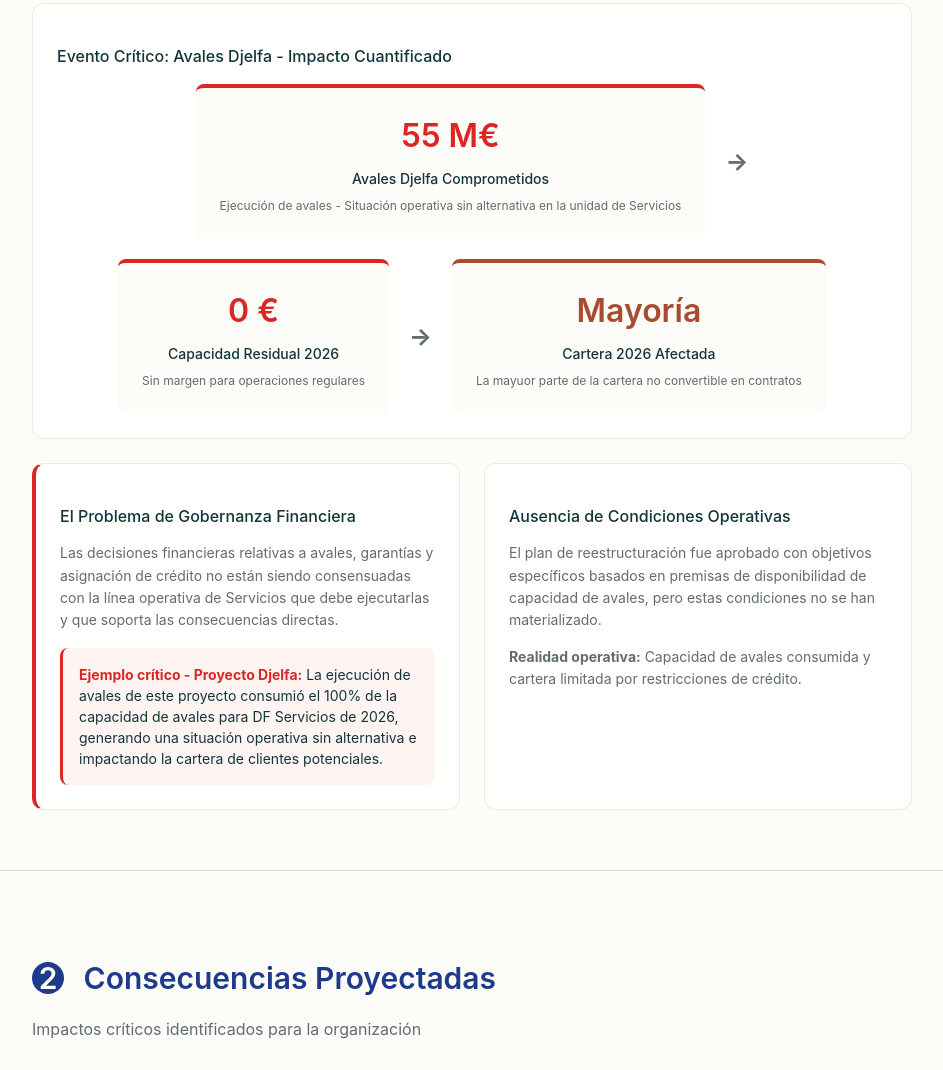
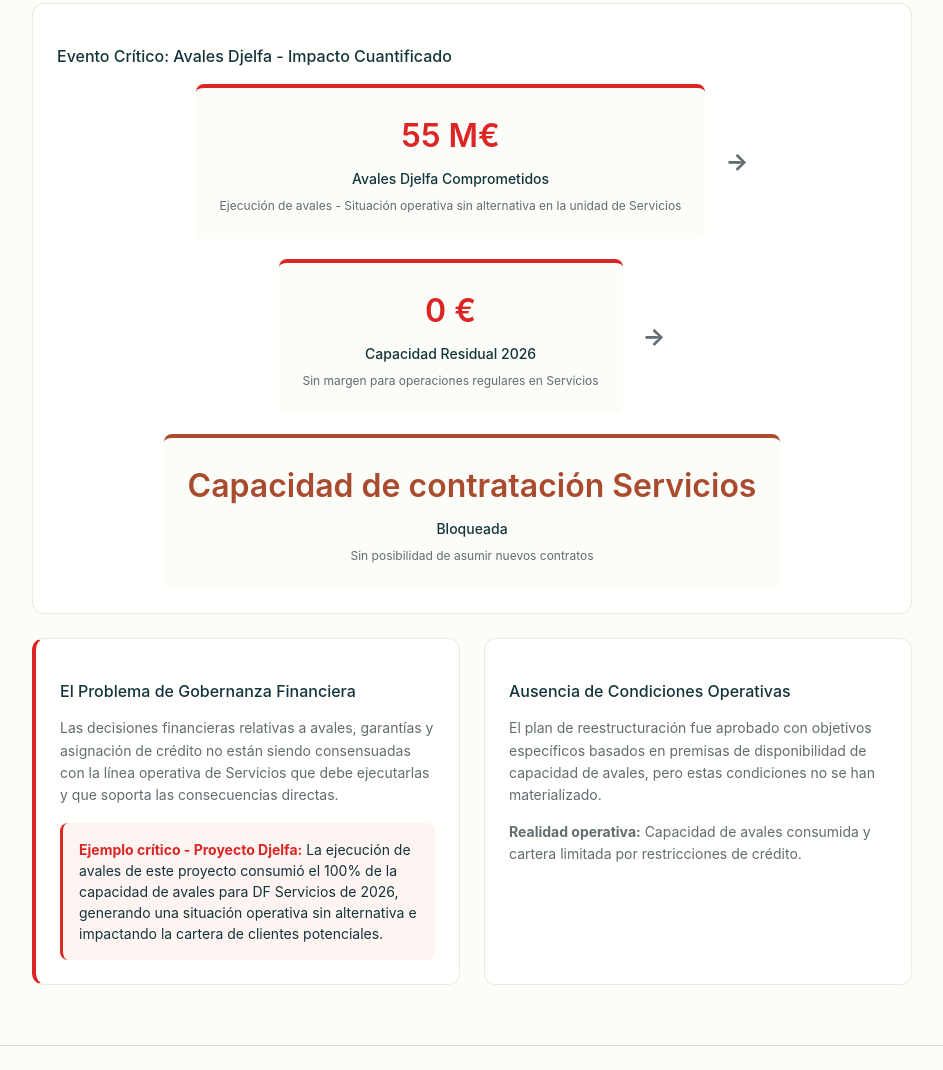
Before and after one commit to arturoms-source/Propuesta-estrategia, a plain HTML site: page index.html in a window 1280 px wide. Shown: the part 651-1721 px from the top of the page, without its empty margins (308-1251 px from the left). Drawn offline with Linux system fonts and the light colour scheme; a web font is replaced by a local one.

Commit message:
Update index.html

```diff
--- a/index.html
+++ b/index.html
@@ -912,13 +912,13 @@ body {
                         <div class="event-card critical">
                             <div class="event-value">0 €</div>
                             <div class="event-label">Capacidad Residual 2026</div>
-                            <div class="event-description">Sin margen para operaciones regulares</div>
+                            <div class="event-description">Sin margen para operaciones regulares en Servicios</div>
                         </div>
                         <div class="event-arrow">→</div>
                         <div class="event-card impact">
-                            <div class="event-value">Mayoría</div>
-                            <div class="event-label">Cartera 2026 Afectada</div>
-                            <div class="event-description">La mayuor parte de la cartera no convertible en contratos</div>
+                            <div class="event-value">Capacidad de contratación Servicios</div>
+                            <div class="event-label">Bloqueada</div>
+                            <div class="event-description">Sin posibilidad de asumir nuevos contratos</div>
                         </div>
                     </div>
                 </div>
```
